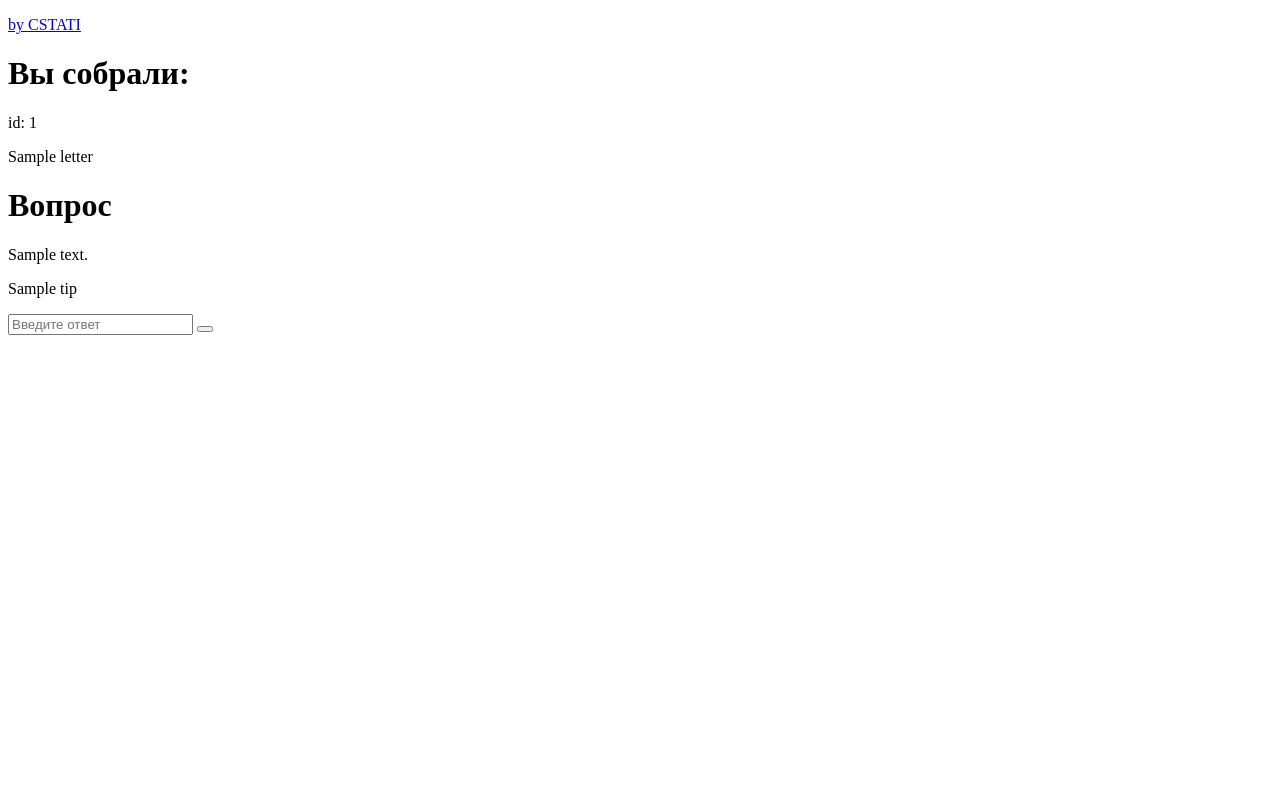
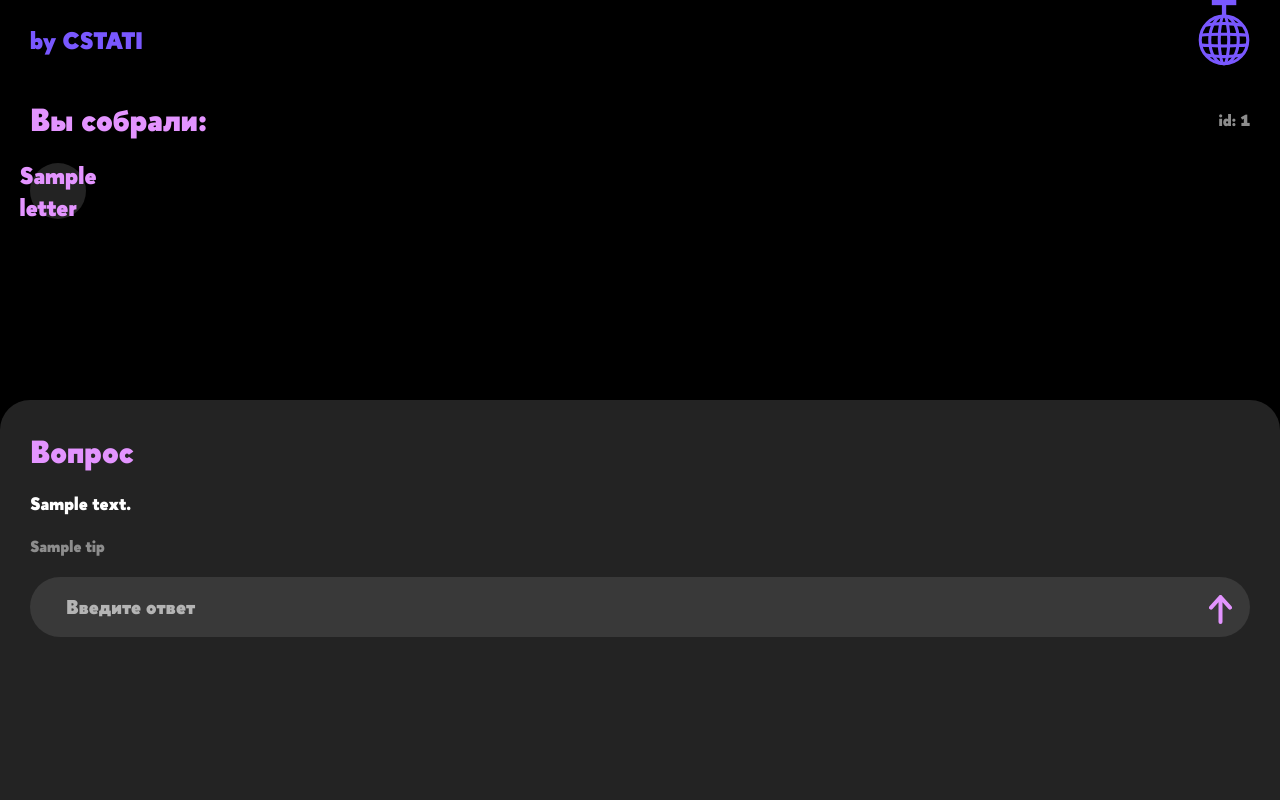
Before and after one commit to olegenov/hse-fcs-quest, a Django app: template quest/mainsite/templates/index.html in a window 1280 px wide. Run offline with Django 3.2, Linux system fonts and the light colour scheme; the template is opened without the code that fills it: most values are stand-ins (such as "Sample title", 1, 10 or a date in 2020).

Commit message:
css fixed

```diff
--- a/quest/mainsite/static/pages/index.css
+++ b/quest/mainsite/static/pages/index.css
@@ -1,5 +1,9 @@
+@import "../vendor/normalize.css";
+@import "../styles/styles.css";
+@import "../styles/icons.css";
+
 @font-face {
-    font-family: 'HSE sans';
+    font-family: 'HSE Sans';
     src: url('../font/HSESans-Black.ttf') format('truetype'),
     url('../font/HSESans-Bold.ttf') format('truetype'),
     url('../font/HSESans-Italic.ttf') format('truetype'),
@@ -8,10 +12,6 @@
     url('../font/HSESans-Thin.ttf') format('truetype');
 }
 
-@import "../vendor/normalize.css";
-@import "../styles/styles.css";
-@import "../styles/icons.css";
-
 * {
     box-sizing: border-box;
 }
```
